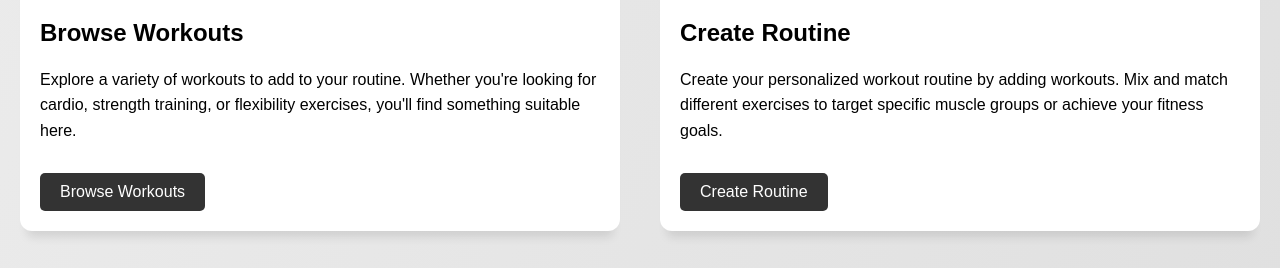
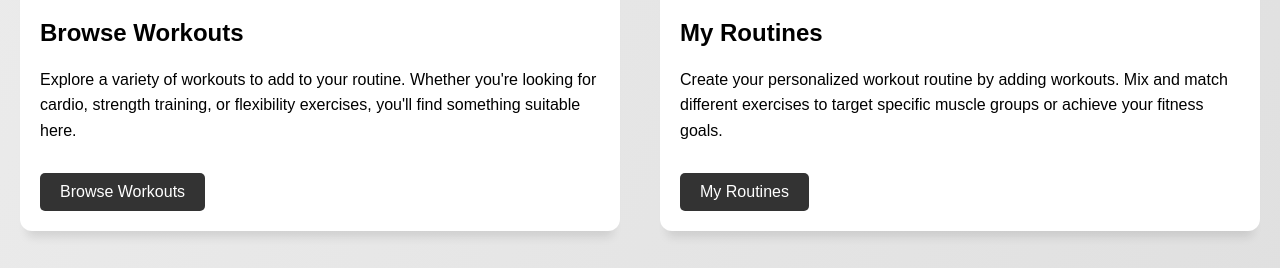
Before and after one commit to Kyel25/2602_Group_Project, a Flask app: template App/templates/index.html in a window 1280 px wide. Shown: the part 1689-1957 px from the top of the page. Run offline with Flask 3, Linux system fonts and the light colour scheme; the template is opened without the code that fills it, so the values that code supplies are empty.

Commit message:
set up routines route and html

```diff
--- a/App/templates/index.html
+++ b/App/templates/index.html
@@ -92,9 +92,9 @@
     <section id="create" class="card">
       <img src="https://t4.ftcdn.net/jpg/01/79/81/77/360_F_179817756_QzTocli57q9G6a1Oe7kJtoMS5dNMU8cl.jpg" alt="Create Routine">
       <div class="card-content">
-        <h2>Create Routine</h2>
+        <h2>My Routines</h2>
         <p>Create your personalized workout routine by adding workouts. Mix and match different exercises to target specific muscle groups or achieve your fitness goals.</p>
-        <a href="/routine" class="btn">Create Routine</a>
+        <a href="/routine" class="btn">My Routines</a>
       </div>
     </section>
 
```
Also changed, not shown: App/views/index.py (+8 -1 lines), App/templates/routine.html (added).
